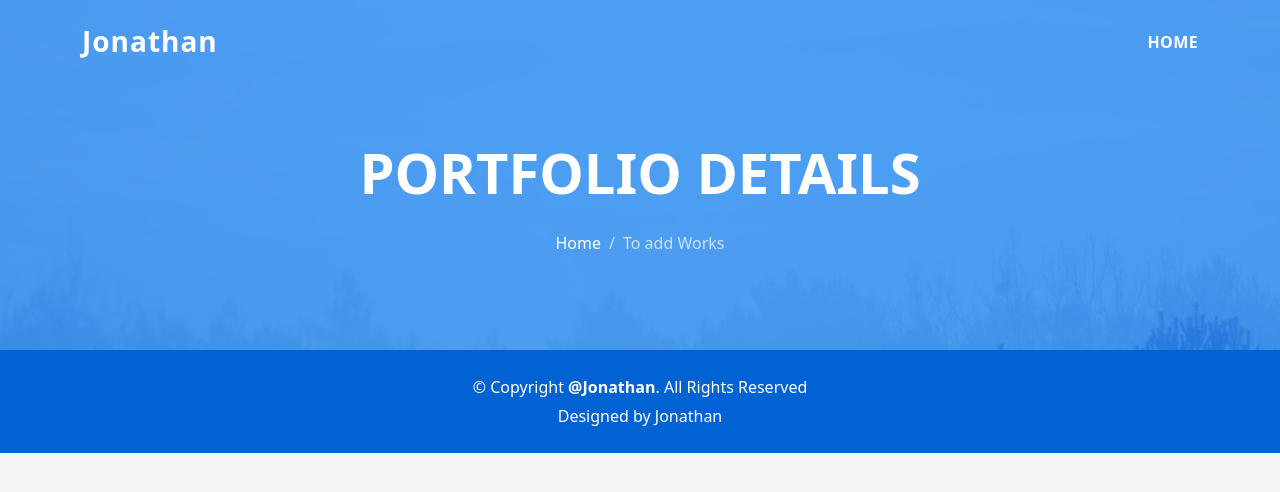
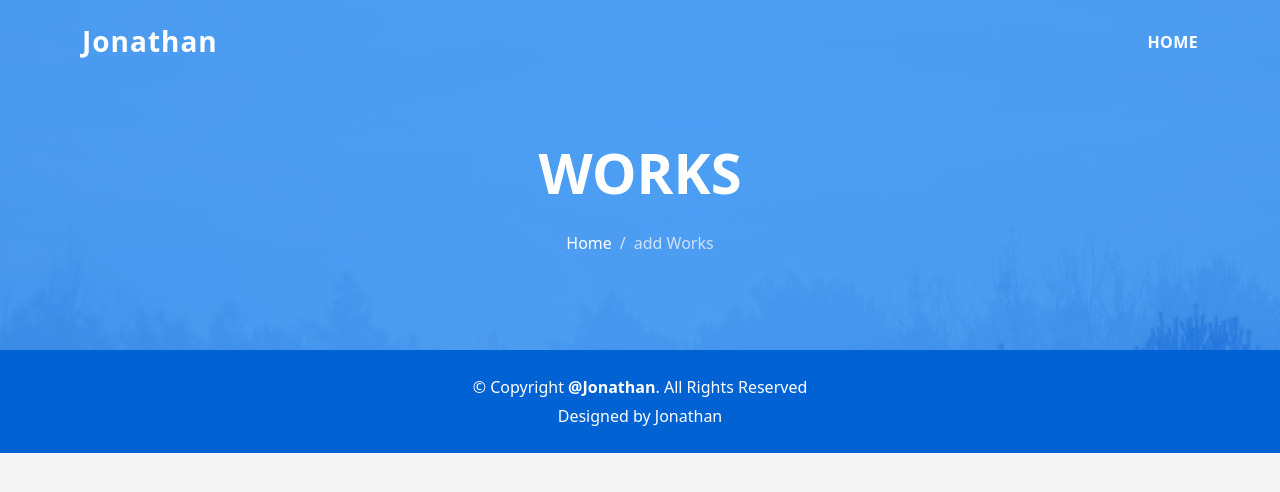
Before and after one commit to Nathan02-99/My-portfolio, a plain HTML site: page portfolio-details.html in a window 1280 px wide. Drawn offline with Linux system fonts and the light colour scheme.

Commit message:
Update portfolio-details.html

```diff
--- a/portfolio-details.html
+++ b/portfolio-details.html
@@ -51,12 +51,12 @@
     <div class="hero-content display-table">
       <div class="table-cell">
         <div class="container">
-          <h2 class="hero-title mb-4">Portfolio Details</h2>
+          <h2 class="hero-title mb-4">WORKS</h2>
           <ol class="breadcrumb d-flex justify-content-center">
             <li class="breadcrumb-item">
               <a href="#">Home</a>
             </li>
-            <li class="breadcrumb-item active">To add Works</li>
+            <li class="breadcrumb-item active">add Works</li>
           </ol>
         </div>
       </div>
```
